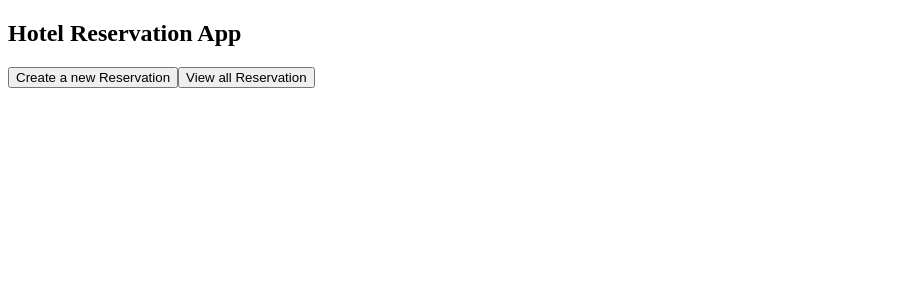
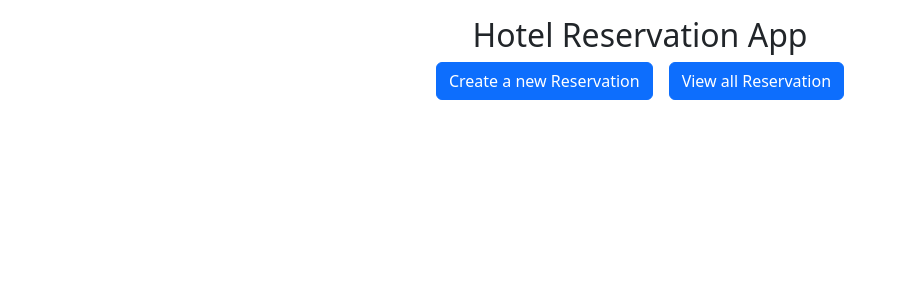
Before and after one commit to kshenukaishan/hotel-reservation, an Angular app: page / in a window 1280 px wide. Shown: the top 300 px of the page, without its empty margins (0-899 px from the left). Built offline with nearby package versions, Linux system fonts and the light colour scheme.

Commit message:
added styles to home coponent

```diff
--- a/package.json
+++ b/package.json
@@ -18,6 +18,7 @@
     "@angular/platform-browser": "^16.1.0",
     "@angular/platform-browser-dynamic": "^16.1.0",
     "@angular/router": "^16.1.0",
+    "bootstrap": "5.3",
     "rxjs": "~7.8.0",
     "tslib": "^2.3.0",
     "zone.js": "~0.13.0"
--- a/src/app/app.component.html
+++ b/src/app/app.component.html
@@ -1 +1,3 @@
-<router-outlet></router-outlet>
+<div class="container">
+  <router-outlet></router-outlet>
+</div>
--- a/src/app/home/home.component.html
+++ b/src/app/home/home.component.html
@@ -1,5 +1,9 @@
-<div>
+<div class="text-center my-3">
   <h2>Hotel Reservation App</h2>
-  <button [routerLink]="['/new']">Create a new Reservation</button>
-  <button [routerLink]="['/list']">View all Reservation</button>
+  <button class="btn btn-primary mx-2" [routerLink]="['/new']">
+    Create a new Reservation
+  </button>
+  <button class="btn btn-primary mx-2" [routerLink]="['/list']">
+    View all Reservation
+  </button>
 </div>
--- a/src/styles.css
+++ b/src/styles.css
@@ -1 +1,2 @@
 /* You can add global styles to this file, and also import other style files */
+@import "~bootstrap/dist/css/bootstrap.min.css";
```
Also changed, not shown: 1 other file (tests, documents, lock files or other folders).
